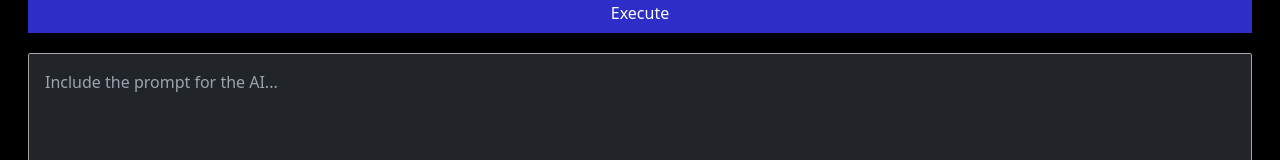
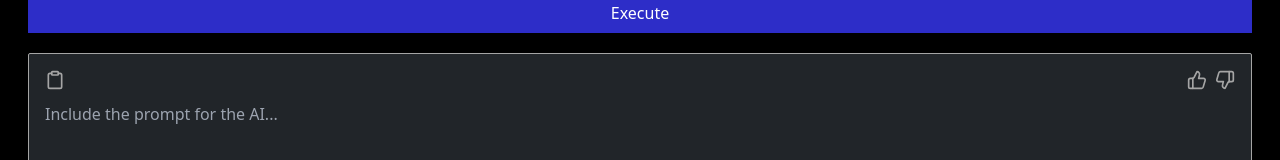
Before and after one commit to BRUNO-FEVE/stenotype.ai-front, a React (Vite) app: page /prompt in a window 1280 px wide. Shown: the part 669-829 px from the top of the page. Built offline with nearby package versions, Linux system fonts and the light colour scheme; no server answers.

Commit message:
feat: copy to clip board

```diff
--- a/package.json
+++ b/package.json
@@ -25,6 +25,7 @@
     "clsx": "^2.0.0",
     "lucide-react": "^0.276.0",
     "react": "^18.2.0",
+    "react-copy-to-clipboard": "^5.1.0",
     "react-dom": "^18.2.0",
     "react-router-dom": "^6.16.0",
     "tailwind-merge": "^1.14.0",
@@ -33,6 +34,7 @@
   "devDependencies": {
     "@types/node": "^20.6.0",
     "@types/react": "^18.2.15",
+    "@types/react-copy-to-clipboard": "^5.0.5",
     "@types/react-dom": "^18.2.7",
     "@typescript-eslint/eslint-plugin": "^6.0.0",
     "@typescript-eslint/parser": "^6.0.0",
--- a/src/pages/mobile/prompt-mobile.tsx
+++ b/src/pages/mobile/prompt-mobile.tsx
@@ -1,5 +1,5 @@
 import Navbar from "@/components/navbar";
-import { TextSelect, ThermometerSun, ThermometerSnowflake } from 'lucide-react'
+import { TextSelect, ThermometerSun, ThermometerSnowflake, Clipboard, Check, ThumbsUp, LucideIcon, ThumbsDown } from 'lucide-react'
 import { ThemeContext } from "@/context/theme-context";
 import { VideoContext } from "@/context/video-context";
 import { useContext, useEffect, useState } from "react";
@@ -8,7 +8,9 @@ import { SelectLabel, SelectGroup, SelectItem } from "@/components/ui/select";
 import { api } from "@/lib/axios";
 import Slider from "@/components/ui/slider";
 import { Button } from "@/components/ui/button";
-import { useCompletion } from 'ai/react'
+import { useCompletion } from 'ai/react';
+import { CopyToClipboard } from 'react-copy-to-clipboard';
+import React from "react";
 
 interface PromptProps {
   id: string
@@ -20,6 +22,7 @@ export default function Prompt() {
   const [ prompts, setPrompts ] = useState<PromptProps[] | null>(null)
   const [ template, setTemplate ] = useState<string>('')
   const [ temperature, setTemperature ] = useState<number>(0.5)
+  const [ clipboardIcon, setClipboardIcon ] = useState<LucideIcon>(Clipboard)
 
   const { theme } = useContext(ThemeContext)
   const { video } = useContext(VideoContext)
@@ -47,6 +50,14 @@ const { setInput, handleSubmit, isLoading, completion } = useCompletion({
   }
 })
 
+  const handleClipBoardClick = () => {
+    setClipboardIcon(Check)
+
+    setTimeout(() => {
+      setClipboardIcon(Clipboard)
+    }, 1500) // 1.5 sec
+  }
+
 
   useEffect(() => {
     api.get('/prompts').then(res => {
@@ -58,6 +69,10 @@ const { setInput, handleSubmit, isLoading, completion } = useCompletion({
     setInput(template)
   // eslint-disable-next-line react-hooks/exhaustive-deps
   }, [template])
+
+  useEffect(() => {
+
+  }, [isLoading])
 
   return (
     <div className={`bg-skin-fill flex flex-col h-screen ${theme ? 'theme-white' : null}`}>
@@ -107,13 +122,27 @@ const { setInput, handleSubmit, isLoading, completion } = useCompletion({
               Execute
             </Button>
             <div>
+            <div className="h-80 bg-skin-bg-secundary py-4 flex flex-col justify-around gap-3 text-skin-base border border-skin-bg-muted rounded-sm">
+              <div className="flex flex-row justify-between items-center px-4">
+                <div className="flex flex-row gap-2 items-center">
+                  <CopyToClipboard text={completion}>
+                      {React.createElement(clipboardIcon, { onClick: (handleClipBoardClick), className: 'w-5 h-5 text-skin-muted  hover:text-skin-base cursor pointer' })}
+                  </CopyToClipboard>
+                  <p className={`text-sm text-skin-muted ${clipboardIcon === Check ? 'block' : 'invisible'}`} >Copied</p>
+                </div>
+                <div className="flex flex-row gap-2 items-center">
+                  <ThumbsUp className="w-5 h-5 text-skin-muted  hover:text-skin-base cursor pointer" />
+                  <ThumbsDown className="w-5 h-5 text-skin-muted  hover:text-skin-base cursor pointer" />
+                </div>
+              </div>
               <textarea
                 id="prompt"
-              className="w-full bg-skin-bg-secundary h-80 resize-none p-4 text-skin-base border border-skin-bg-muted rounded-sm"
+                className="w-full h-72 bg-transparent resize-none px-4 focus:border-none outline-none"
                 placeholder="Include the prompt for the AI..."
                 value={completion}
                 readOnly
               />
+            </div>
             </div>
           </form>
         </div>
```
Also changed, not shown: 1 other file (tests, documents, lock files or other folders). Lines whose indentation alone changed are shown as unchanged.
